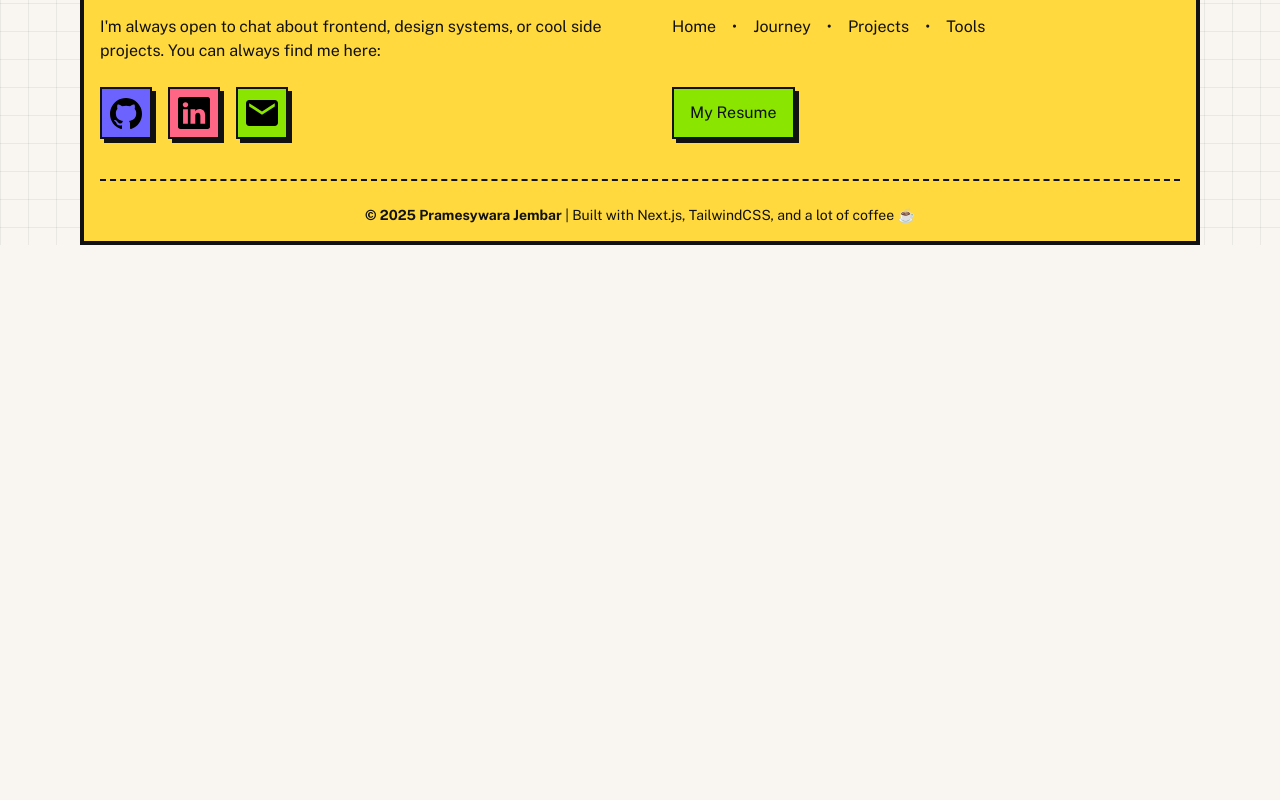
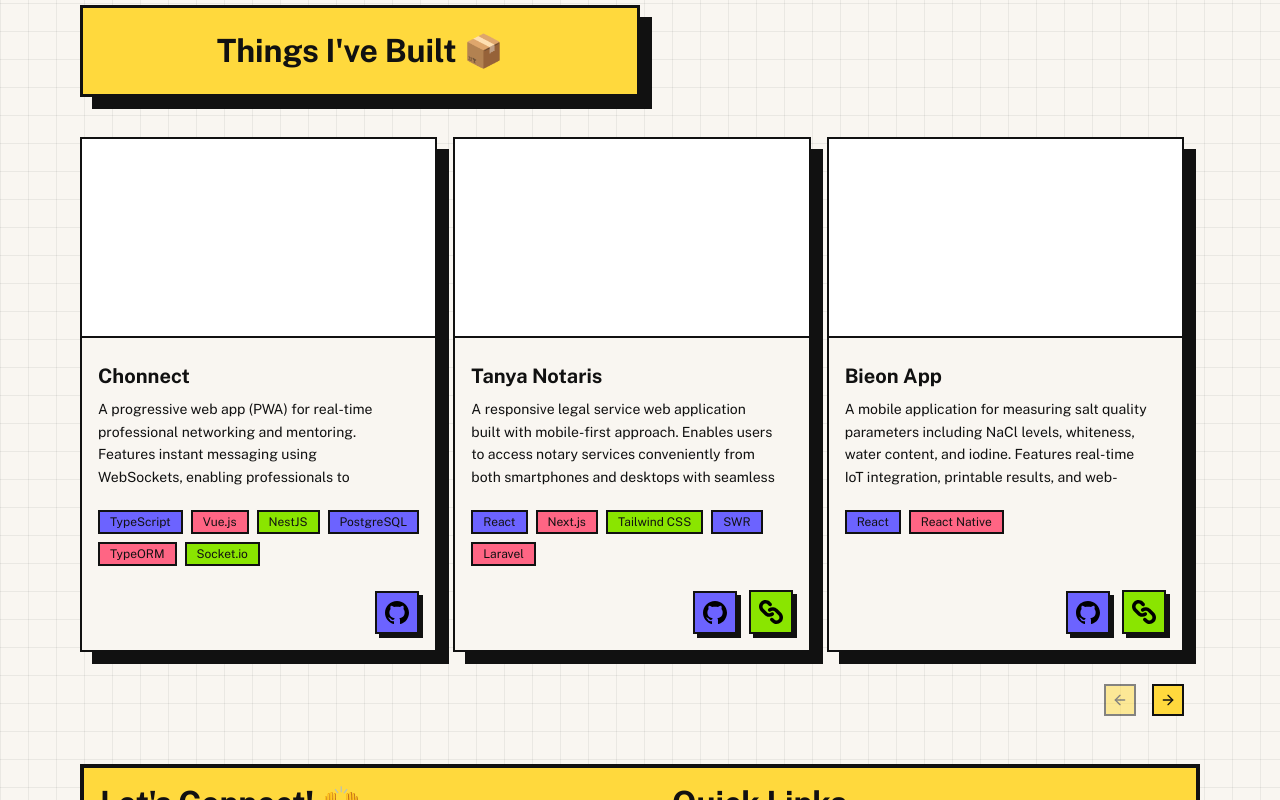
Before and after one commit to pramesywaraj/craftedbyprames-site, a Next.js app: page / in a window 1280 px wide. Shown: the part 2180-2980 px from the top of the page. Before the commit the page ends 2425 px from the top, so only its background shows below. Built offline with nearby package versions, Linux system fonts and the light colour scheme.

Commit message:
feat: add project section and its data

```diff
--- a/src/app/page.tsx
+++ b/src/app/page.tsx
@@ -1,7 +1,8 @@
 import Footer from "@/components/layout/Footer";
 import Navbar from "@/components/layout/Navbar";
 import HeroSection from "@/components/sections/Hero";
-import JourneySection from "@/components/sections/Journey";
+import JourneySection from "@/components/sections/journey";
+import ProjectSection from "@/components/sections/project";
 import ToolsSection from "@/components/sections/Tools";
 
 export default function Home() {
@@ -12,6 +13,7 @@
                 <HeroSection />
                 <ToolsSection />
                 <JourneySection />
+                <ProjectSection />
             </main>
             <Footer />
         </>
--- /dev/null
+++ b/src/components/sections/project/index.tsx
@@ -0,0 +1,50 @@
+import {
+    Carousel,
+    CarouselContent,
+    CarouselItem,
+    CarouselNext,
+    CarouselPrevious,
+} from "@/components/ui/Carousel";
+import { Section, SectionContainer, SectionTitle } from "@/components/ui/SectionComp";
+import { PROJECT_ITEMS } from "@/data/projects";
+
+import ProjectCard from "./ProjectCard";
+
+function ProjectSection() {
+    return (
+        <Section id="project" ariaLabelledBy="project-title">
+            <SectionContainer>
+                <SectionTitle>Things I&apos;ve Built 📦</SectionTitle>
+                <Carousel
+                    opts={{
+                        align: "start",
+                    }}
+                    className="w-full"
+                >
+                    <CarouselContent className="py-4">
+                        {PROJECT_ITEMS.map((item, index) => (
+                            <CarouselItem
+                                key={`project-${index + 1}`}
+                                className="md:basis-1/2 lg:basis-1/3"
+                            >
+                                <ProjectCard
+                                    title={item.title}
+                                    description={item.description}
+                                    techStack={item.tech_stack}
+                                    githubUrl={item.github_url}
+                                    liveUrl={item.live_url}
+                                />
+                            </CarouselItem>
+                        ))}
+                    </CarouselContent>
+                    <div className="p-4 flex gap-4 justify-end">
+                        <CarouselPrevious />
+                        <CarouselNext />
+                    </div>
+                </Carousel>
+            </SectionContainer>
+        </Section>
+    );
+}
+
+export default ProjectSection;
--- /dev/null
+++ b/src/data/projects.ts
@@ -0,0 +1,46 @@
+interface IProject {
+    title: string;
+    description: string;
+    tech_stack: string[];
+    github_url?: string;
+    live_url?: string;
+    image_url?: string;
+}
+
+export const PROJECT_ITEMS: IProject[] = [
+    {
+        title: "Chonnect",
+        description:
+            "A progressive web app (PWA) for real-time professional networking and mentoring. Features instant messaging using WebSockets, enabling professionals to connect, discuss, and collaborate seamlessly in their respective fields.",
+        tech_stack: ["TypeScript", "Vue.js", "NestJS", "PostgreSQL", "TypeORM", "Socket.io"],
+        github_url: "https://github.com/pramesywaraj/chonnect-frontend-vue",
+        image_url: "",
+    },
+    {
+        title: "Tanya Notaris",
+        description:
+            "A responsive legal service web application built with mobile-first approach. Enables users to access notary services conveniently from both smartphones and desktops with seamless user experience.",
+        tech_stack: ["React", "Next.js", "Tailwind CSS", "SWR", "Laravel"],
+        github_url: "https://github.com/pramesywaraj/tanya-notaris-app",
+        live_url: "https://tanyanotaris-demo.vercel.app/",
+        image_url: "",
+    },
+    {
+        title: "Bieon App",
+        description:
+            "A mobile application for measuring salt quality parameters including NaCl levels, whiteness, water content, and iodine. Features real-time IoT integration, printable results, and web-based monitoring system for quality control.",
+        tech_stack: ["React", "React Native"],
+        github_url: "https://github.com/pramesywaraj/bieonapp",
+        live_url: "https://play.google.com/store/apps/details?id=id.bieon.app",
+        image_url: "",
+    },
+    {
+        title: "Cleansheet",
+        description:
+            "An on-demand household cleaning service platform that simplifies booking professional cleaning services. Built with responsive design to provide optimal experience across all devices.",
+        tech_stack: ["React", "React Hooks", "Sass", "Lumen"],
+        github_url: "https://github.com/pramesywaraj/cleansheet_web",
+        live_url: "https://cleansheet-demo-project.vercel.app/",
+        image_url: "",
+    },
+];
```
Lines whose indentation alone changed are shown as unchanged.
